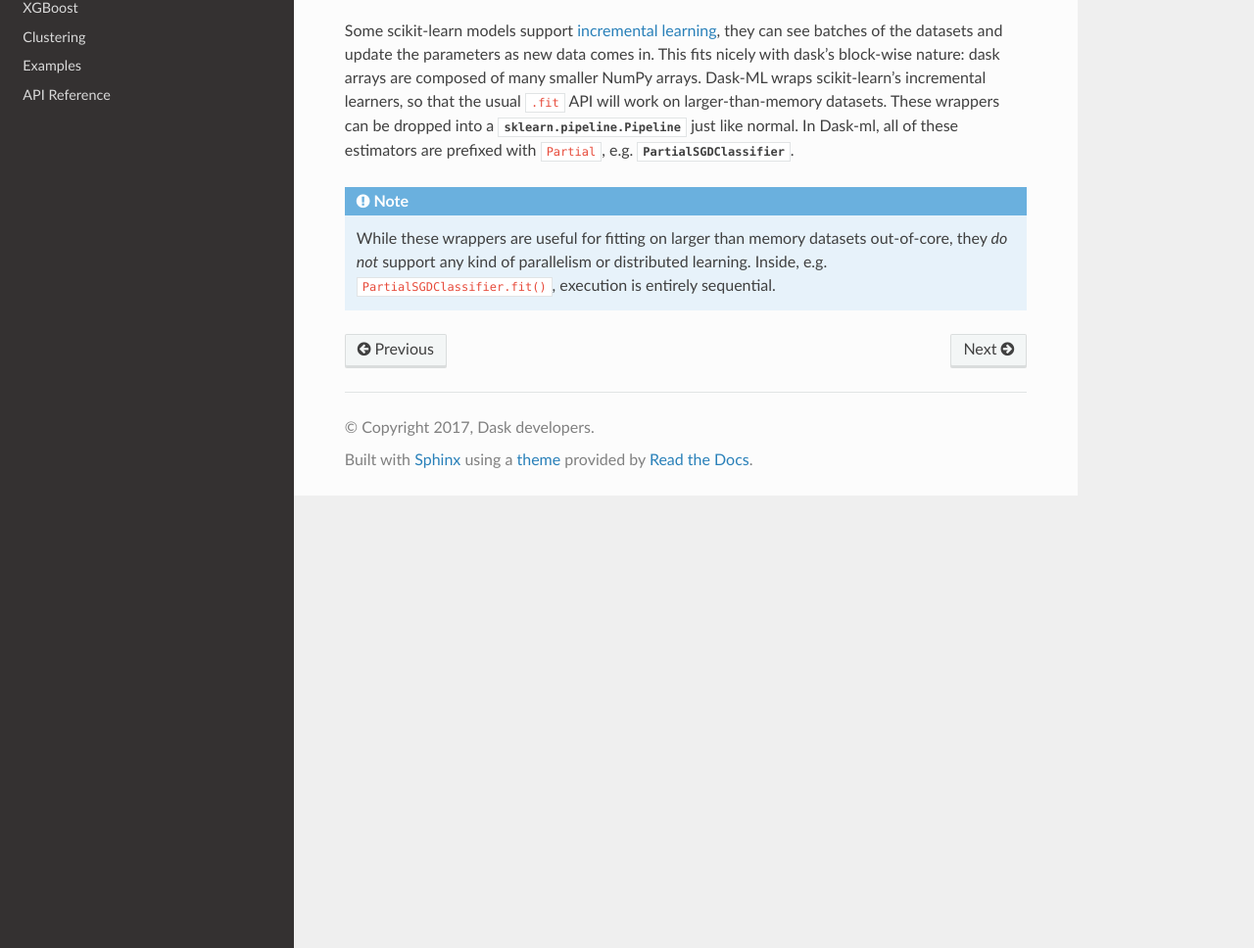
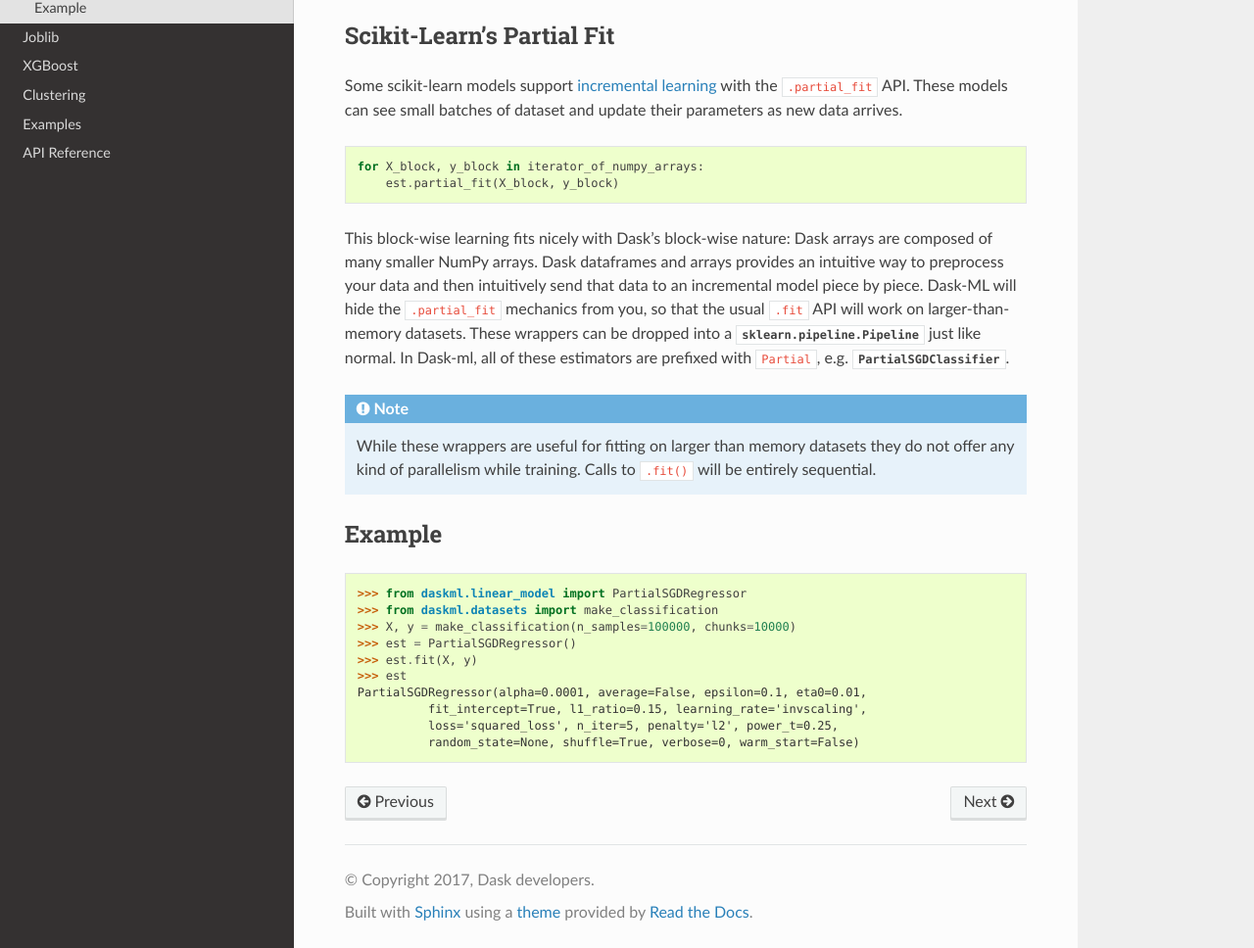
Before and after one commit to dask/dask-ml, a Sphinx documentation site: the page built from docs/source/incremental.rst, in a window 1280 px wide and 1232 px high, cut to the strip 264-1232 px from the top of the window. Shown: the whole strip at 98% size. Built offline with Sphinx 7.4.7 and the Read the Docs theme 2.0.0, drawn with Linux system fonts in a browser that asks for light colours; some of the changed text lies outside the part shown.

Commit message:
update incremental docst

```diff
--- a/docs/source/incremental.rst
+++ b/docs/source/incremental.rst
@@ -12,21 +12,50 @@
    linear_model.PartialPassiveAggressiveClassifier
    linear_model.PartialPassiveAggressiveRegressor
    cluster.PartialMiniBatchKMeans
+   base._BigPartialFitMixin
 
-Some scikit-learn models support `incremental learning`_, they can see batches
-of the datasets and update the parameters as new data comes in. This fits nicely
-with dask's block-wise nature: dask arrays are composed of many smaller NumPy
-arrays. Dask-ML wraps scikit-learn's incremental learners, so that the usual
-``.fit`` API will work on larger-than-memory datasets. These wrappers can be
-dropped into a :class:`sklearn.pipeline.Pipeline` just like normal. In
-Dask-ml, all of these estimators are prefixed with ``Partial``, e.g.
-:class:`PartialSGDClassifier`.
+Scikit-Learn's Partial Fit
+--------------------------
+
+Some scikit-learn models support `incremental learning`_ with the
+``.partial_fit`` API.  These models can see small batches of dataset and update
+their parameters as new data arrives.
+
+.. code-block:: python
+
+    for X_block, y_block in iterator_of_numpy_arrays:
+        est.partial_fit(X_block, y_block)
+
+This block-wise learning fits nicely with Dask's block-wise nature: Dask
+arrays are composed of many smaller NumPy arrays.  Dask dataframes and arrays
+provides an intuitive way to preprocess your data and then intuitively send
+that data to an incremental model piece by piece.  Dask-ML will hide the
+``.partial_fit`` mechanics from you, so that the usual ``.fit`` API will work
+on larger-than-memory datasets. These wrappers can be dropped into a
+:class:`sklearn.pipeline.Pipeline` just like normal. In Dask-ml, all of these
+estimators are prefixed with ``Partial``, e.g.  :class:`PartialSGDClassifier`.
 
 .. note::
 
    While these wrappers are useful for fitting on larger than memory datasets
-   out-of-core, they *do not* support any kind of parallelism or distributed
-   learning. Inside, e.g. ``PartialSGDClassifier.fit()``, execution is entirely
-   sequential.
+   they do not offer any kind of parallelism while training.  Calls to
+   ``.fit()`` will be entirely sequential.
+
+Example
+-------
+
+.. code-block:: python
+
+   >>> from daskml.linear_model import PartialSGDRegressor
+   >>> from daskml.datasets import make_classification
+   >>> X, y = make_classification(n_samples=100000, chunks=10000)
+   >>> est = PartialSGDRegressor()
+   >>> est.fit(X, y)
+   >>> est
+   PartialSGDRegressor(alpha=0.0001, average=False, epsilon=0.1, eta0=0.01,
+             fit_intercept=True, l1_ratio=0.15, learning_rate='invscaling',
+             loss='squared_loss', n_iter=5, penalty='l2', power_t=0.25,
+             random_state=None, shuffle=True, verbose=0, warm_start=False)
+
 
 .. _incremental learning: http://scikit-learn.org/stable/modules/scaling_strategies.html#incremental-learning
```
Also changed, not shown: 1 other file.
